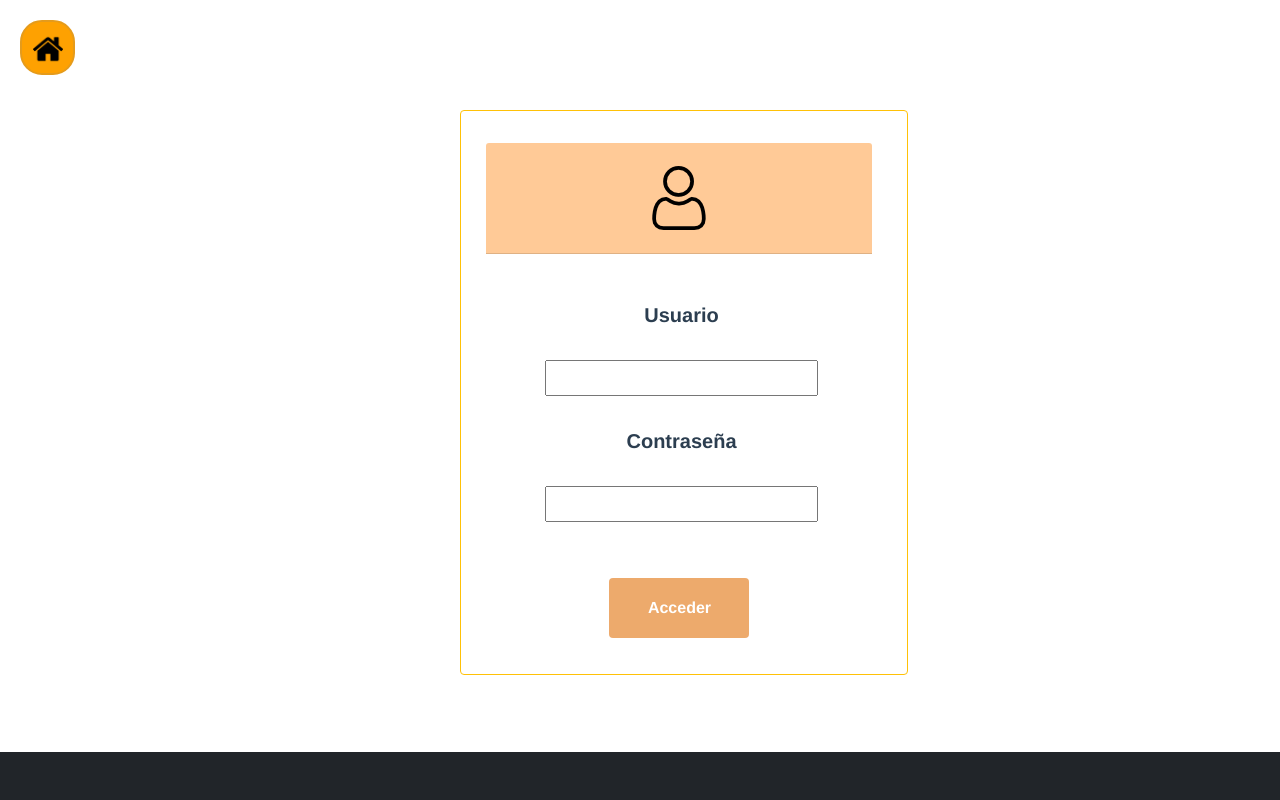
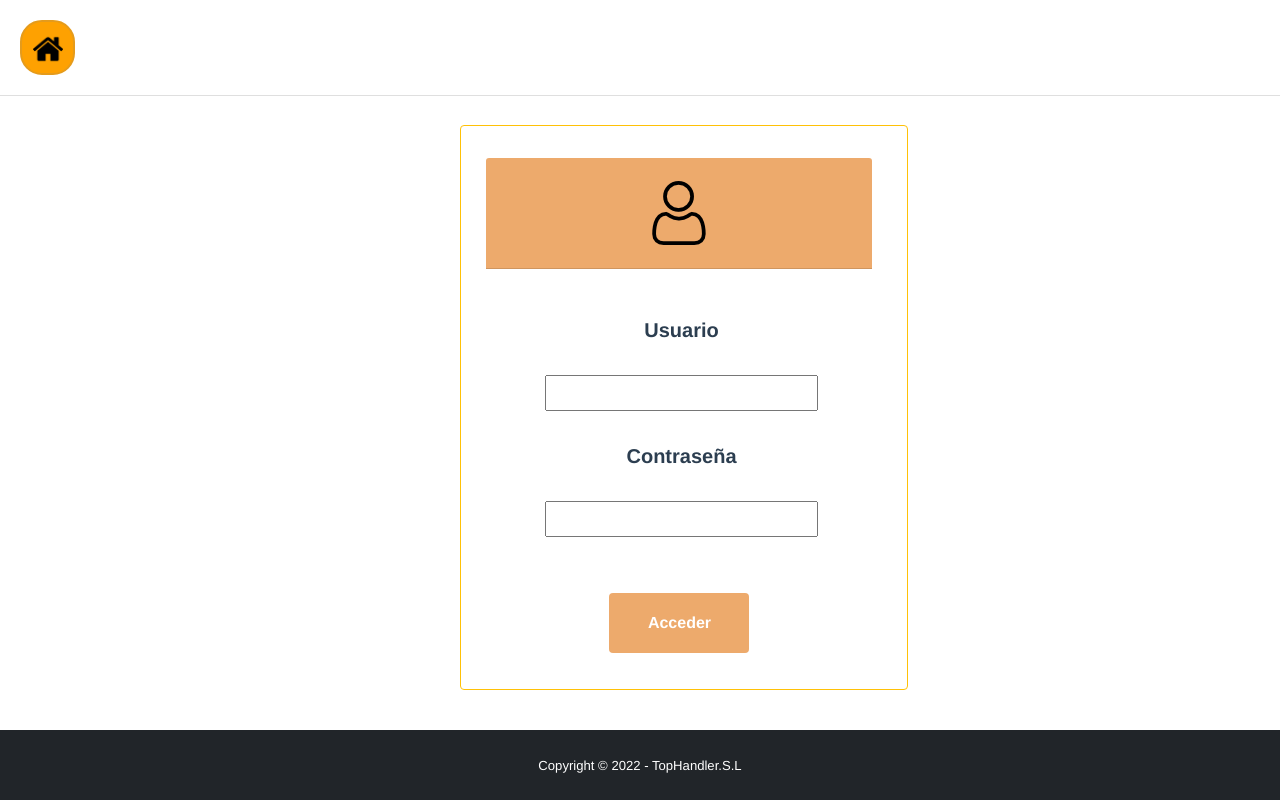
Before and after one commit to franciscorodriguezdaw/proyecto-daw, a Vue app: page /login in a window 1280 px wide. Built offline with nearby package versions, Linux system fonts and the light colour scheme.

Commit message:
Login funcional resubida

```diff
--- a/src/views/HomeView.vue
+++ b/src/views/HomeView.vue
@@ -139,7 +139,7 @@ footer {
   left: 0;
   bottom: 0;
   width: 100%;
-  font-size: 20px;
+  font-size: 15px;
 }
 #homeIcon {
   top: 20px;
@@ -213,7 +213,6 @@ a {
 
 .card {
   margin-top: 50px;
-  padding: 20px;
   padding: 0 45px;
 }
 
--- a/src/views/LogInView.vue
+++ b/src/views/LogInView.vue
@@ -39,19 +39,18 @@
     </div>
   </article>
   <footer class="py-4 bg-dark text-white">
-    <div class="container text-center">
       <small>Copyright &copy; 2022 - TopHandler.S.L</small>
-    </div>
   </footer>
 </template>
 
    <style>
 footer {
+  color: white;
   position: fixed;
   left: 0;
   bottom: 0;
   width: 100%;
-  font-size: 20px;
+  font-size: 15px;
 }
 body {
   width: 100vw;
@@ -95,7 +94,6 @@ a > img {
 }
 
 .card {
-  border-color: #debc25;
   margin-top: 50px;
   padding: 20px;
   padding-left: 25px;
@@ -111,11 +109,12 @@ a > img {
 
 .nav,
 nav {
-  border-color: #debc25 !important;
+  padding-bottom: 35px;
+  border-bottom: 1px solid rgba(0,0,0,.125);
 }
 
 article {
-  top: -20px;
+  top: -5px;
 }
 
 label {
@@ -139,7 +138,7 @@ label {
 }
 
 .card-header {
-  background-color: #ffca97;
+  background-color: #edaa6c;
   margin-top: 12px;
 }
 
@@ -179,8 +178,8 @@ export default {
         console.log(JSON.stringify(response.data));
 
         if (response.data[0].status == 1) {
+          alert('Login Successfully');
           window.location = "users";
-         alert('Login Successfully');
         } else {
          alert("User does not exist");
         }
--- a/src/views/UsersApp.vue
+++ b/src/views/UsersApp.vue
@@ -84,8 +84,8 @@
             content.
           </p>
           <p class="card-text moreAbUser">
-            Learn More
-            <img src="../assets/buscando.png" alt="error_imagen_busqueda" />
+            Detalles
+            <img src="../assets/buscando.png" alt="Detalles" />
           </p>
         </div>
         <div class="col bodyUser"></div>
```
Also changed, not shown: 2 other files (tests, documents, lock files or other folders).
